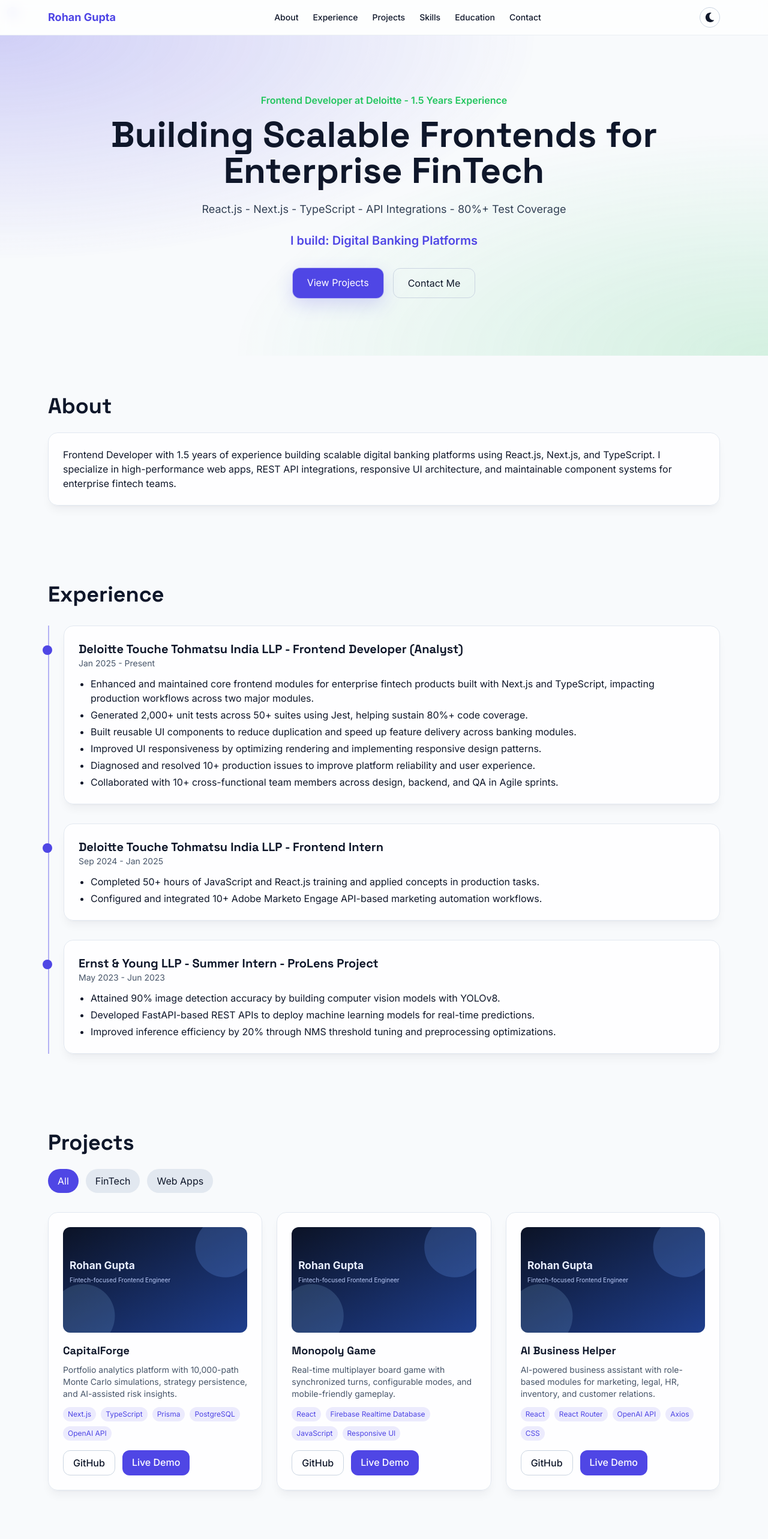
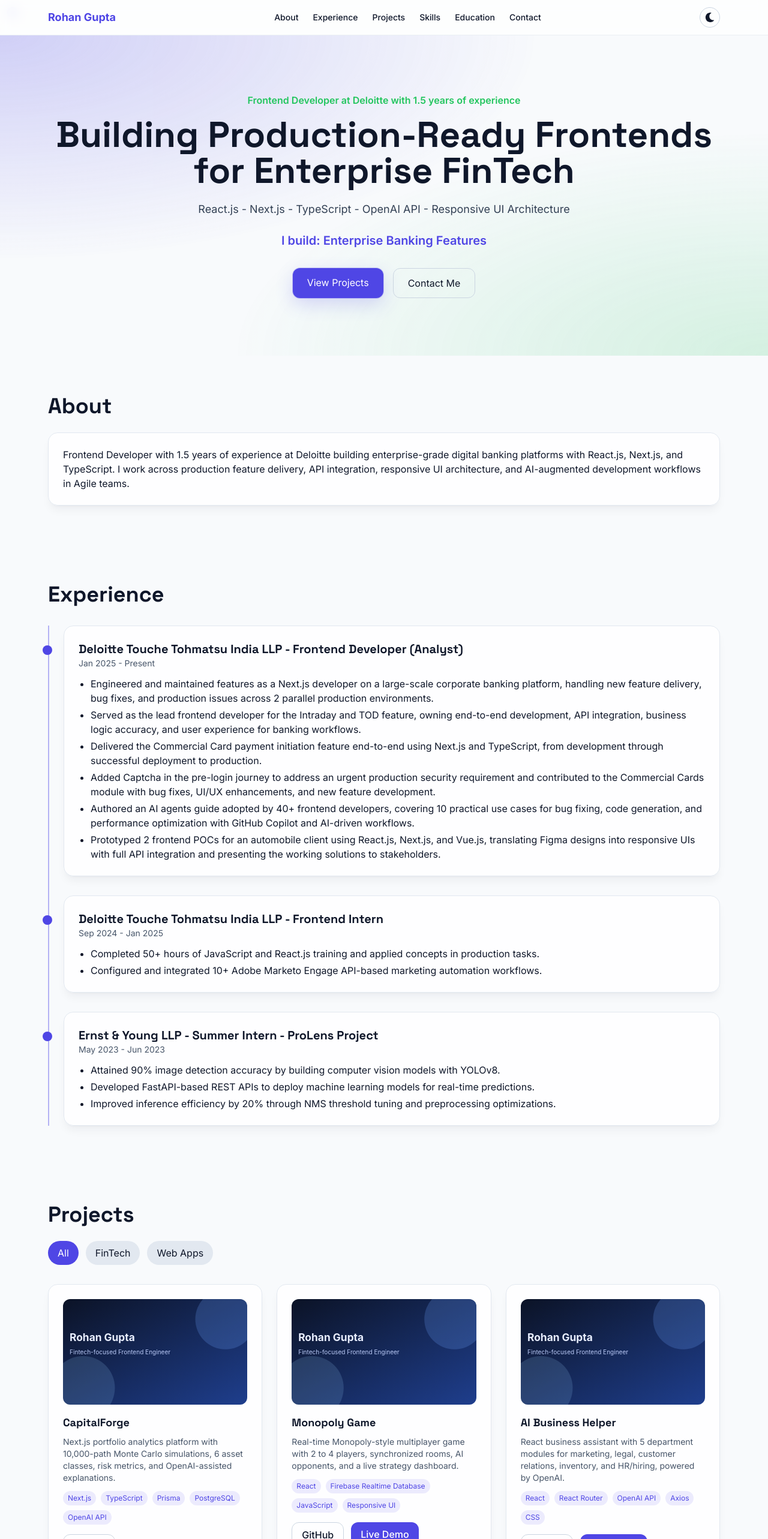
Before and after one commit to Rohan1572/Portfolio, a Next.js app: page / in a window 1280 px wide. Shown: the top 2566 px of the page at 60% size. Built offline with nearby package versions, Linux system fonts and the light colour scheme.

Commit message:
portfolio update

```diff
--- a/src/components/About.tsx
+++ b/src/components/About.tsx
@@ -7,9 +7,9 @@
       <h2 className="section-title">About</h2>
       <div className="card mt-6">
         <p>
-          Frontend Developer with 1.5 years of experience building scalable digital banking platforms using React.js,
-          Next.js, and TypeScript. I specialize in high-performance web apps, REST API integrations, responsive UI
-          architecture, and maintainable component systems for enterprise fintech teams.
+          Frontend Developer with 1.5 years of experience at Deloitte building enterprise-grade digital banking
+          platforms with React.js, Next.js, and TypeScript. I work across production feature delivery, API
+          integration, responsive UI architecture, and AI-augmented development workflows in Agile teams.
         </p>
       </div>
     </motion.section>
--- a/src/components/Contact.tsx
+++ b/src/components/Contact.tsx
@@ -41,6 +41,7 @@
           <p><strong>Location:</strong> New Delhi, India</p>
           <p><strong>LinkedIn:</strong> <a className="text-primary underline" href="https://www.linkedin.com/in/rohan-gupta-51b16615a/" target="_blank" rel="noreferrer">linkedin.com/in/rohan-gupta-51b16615a</a></p>
           <p><strong>GitHub:</strong> <a className="text-primary underline" href="https://github.com/Rohan1572" target="_blank" rel="noreferrer">github.com/Rohan1572</a></p>
+          <p><strong>Portfolio:</strong> <a className="text-primary underline" href="https://rohan-gupta.vercel.app/" target="_blank" rel="noreferrer">rohan-gupta.vercel.app</a></p>
         </div>
         <form onSubmit={handleSubmit} className="card space-y-4">
           <input name="name" placeholder="Name" required className="input" />
--- a/src/components/Education.tsx
+++ b/src/components/Education.tsx
@@ -15,8 +15,8 @@
         <motion.article initial="hidden" whileInView="visible" viewport={{ once: true }} variants={fadeInUp} className="card">
           <h3 className="text-lg font-bold">Certifications & Achievements</h3>
           <ul className="mt-3 list-disc pl-5 space-y-1">
-            <li>Microsoft Certified: Security, Compliance, and Identity Fundamentals</li>
-            <li>Published research paper: &quot;Exploiting Flaws in a Wi-Fi Network&quot; - IJERT Journal</li>
+            <li>Microsoft Certified: Security, Compliance, and Identity Fundamentals, May 2023</li>
+            <li>Published research paper: &quot;Exploiting Flaws in a Wi-Fi Network&quot;, IJERT Journal, Jul 2022</li>
           </ul>
         </motion.article>
       </div>
--- a/src/components/Hero.tsx
+++ b/src/components/Hero.tsx
@@ -3,7 +3,7 @@
 import { fadeInUp } from '@/animations/fadeIn';
 import { staggerContainer } from '@/animations/stagger';
 
-const rotating = ['Digital Banking Platforms', 'Scalable React Apps', 'High-Performance Web Interfaces'];
+const rotating = ['Enterprise Banking Features', 'AI-Augmented Frontend Workflows', 'Responsive React Experiences'];
 
 export default function Hero() {
   const [index, setIndex] = useState(0);
@@ -17,12 +17,12 @@
     <section id="home" className="relative overflow-hidden py-24">
       <div className="absolute inset-0 bg-mesh animate-pulse opacity-80" />
       <motion.div variants={staggerContainer} initial="hidden" animate="visible" className="relative mx-auto max-w-6xl px-4 text-center">
-        <motion.p variants={fadeInUp} className="mb-4 text-accent font-semibold">Frontend Developer at Deloitte - 1.5 Years Experience</motion.p>
+        <motion.p variants={fadeInUp} className="mb-4 text-accent font-semibold">Frontend Developer at Deloitte with 1.5 years of experience</motion.p>
         <motion.h1 variants={fadeInUp} className="text-4xl md:text-6xl font-extrabold leading-tight">
-          Building Scalable Frontends for Enterprise FinTech
+          Building Production-Ready Frontends for Enterprise FinTech
         </motion.h1>
         <motion.p variants={fadeInUp} className="mt-5 text-slate-700 dark:text-slate-300 text-lg">
-          React.js - Next.js - TypeScript - API Integrations - 80%+ Test Coverage
+          React.js - Next.js - TypeScript - OpenAI API - Responsive UI Architecture
         </motion.p>
         <motion.p variants={fadeInUp} className="mt-6 text-primary text-xl font-semibold">I build: {rotating[index]}</motion.p>
         <motion.div variants={fadeInUp} className="mt-8 flex justify-center gap-4">
--- a/src/components/Projects.tsx
+++ b/src/components/Projects.tsx
@@ -32,7 +32,7 @@
             <div className="mt-3 flex flex-wrap gap-2">{project.stack.map((tech) => <span key={tech} className="text-xs rounded-full bg-primary/10 text-primary px-2 py-1">{tech}</span>)}</div>
             <div className="mt-4 flex gap-3">
               <a href={project.github} target="_blank" rel="noreferrer noopener" className="btn-secondary">GitHub</a>
-              <a href={project.live} target="_blank" rel="noreferrer noopener" className="btn-primary">Live Demo</a>
+              {project.live && <a href={project.live} target="_blank" rel="noreferrer noopener" className="btn-primary">Live Demo</a>}
             </div>
           </motion.article>
         ))}
--- a/src/data/experience.ts
+++ b/src/data/experience.ts
@@ -4,12 +4,12 @@
     role: 'Frontend Developer (Analyst)',
     duration: 'Jan 2025 - Present',
     highlights: [
-      'Enhanced and maintained core frontend modules for enterprise fintech products built with Next.js and TypeScript, impacting production workflows across two major modules.',
-      'Generated 2,000+ unit tests across 50+ suites using Jest, helping sustain 80%+ code coverage.',
-      'Built reusable UI components to reduce duplication and speed up feature delivery across banking modules.',
-      'Improved UI responsiveness by optimizing rendering and implementing responsive design patterns.',
-      'Diagnosed and resolved 10+ production issues to improve platform reliability and user experience.',
-      'Collaborated with 10+ cross-functional team members across design, backend, and QA in Agile sprints.',
+      'Engineered and maintained features as a Next.js developer on a large-scale corporate banking platform, handling new feature delivery, bug fixes, and production issues across 2 parallel production environments.',
+      'Served as the lead frontend developer for the Intraday and TOD feature, owning end-to-end development, API integration, business logic accuracy, and user experience for banking workflows.',
+      'Delivered the Commercial Card payment initiation feature end-to-end using Next.js and TypeScript, from development through successful deployment to production.',
+      'Added Captcha in the pre-login journey to address an urgent production security requirement and contributed to the Commercial Cards module with bug fixes, UI/UX enhancements, and new feature development.',
+      'Authored an AI agents guide adopted by 40+ frontend developers, covering 10 practical use cases for bug fixing, code generation, and performance optimization with GitHub Copilot and AI-driven workflows.',
+      'Prototyped 2 frontend POCs for an automobile client using React.js, Next.js, and Vue.js, translating Figma designs into responsive UIs with full API integration and presenting the working solutions to stakeholders.',
     ],
   },
   {
--- a/src/data/projects.ts
+++ b/src/data/projects.ts
@@ -7,7 +7,7 @@
   stack: string[];
   image: string;
   github: string;
-  live: string;
+  live?: string;
 }
 
 export const projectFilters: ProjectCategory[] = ['All', 'FinTech', 'Web Apps'];
@@ -16,16 +16,15 @@
   {
     title: 'CapitalForge',
     category: 'FinTech',
-    description: 'Portfolio analytics platform with 10,000-path Monte Carlo simulations, strategy persistence, and AI-assisted risk insights.',
+    description: 'Next.js portfolio analytics platform with 10,000-path Monte Carlo simulations, 6 asset classes, risk metrics, and OpenAI-assisted explanations.',
     stack: ['Next.js', 'TypeScript', 'Prisma', 'PostgreSQL', 'OpenAI API'],
     image: '/og-image.svg',
     github: 'https://github.com/Rohan1572/capital-forge',
-    live: 'https://rohan-gupta.vercel.app/',
   },
   {
     title: 'Monopoly Game',
     category: 'Web Apps',
-    description: 'Real-time multiplayer board game with synchronized turns, configurable modes, and mobile-friendly gameplay.',
+    description: 'Real-time Monopoly-style multiplayer game with 2 to 4 players, synchronized rooms, AI opponents, and a live strategy dashboard.',
     stack: ['React', 'Firebase Realtime Database', 'JavaScript', 'Responsive UI'],
     image: '/og-image.svg',
     github: 'https://github.com/Bhavya1912/monopoly-game',
@@ -34,7 +33,7 @@
   {
     title: 'AI Business Helper',
     category: 'Web Apps',
-    description: 'AI-powered business assistant with role-based modules for marketing, legal, HR, inventory, and customer relations.',
+    description: 'React business assistant with 5 department modules for marketing, legal, customer relations, inventory, and HR/hiring, powered by OpenAI.',
     stack: ['React', 'React Router', 'OpenAI API', 'Axios', 'CSS'],
     image: '/og-image.svg',
     github: 'https://github.com/Rohan1572/ai-business-helper',
--- a/src/data/skills.ts
+++ b/src/data/skills.ts
@@ -9,9 +9,9 @@
 
 export const skills: SkillCategory[] = [
   { title: 'Languages', icon: FaCode, skills: ['JavaScript', 'TypeScript', 'Python', 'Java', 'C', 'C++'] },
-  { title: 'Frontend', icon: FaCode, skills: ['React.js', 'Next.js', 'Redux', 'HTML5', 'CSS3', 'SCSS', 'Material UI', 'Webpack'] },
-  { title: 'API & Integration', icon: FaServer, skills: ['REST APIs', 'OpenAI API', 'API Integration', 'Axios'] },
-  { title: 'Backend', icon: FaServer, skills: ['FastAPI', 'PHP', 'MySQL', 'PostgreSQL', 'Prisma'] },
-  { title: 'Tools & Workflow', icon: FaTools, skills: ['Git', 'GitHub', 'JIRA', 'Jenkins', 'Figma', 'CI/CD', 'Agile Methodology', 'Code Review'] },
+  { title: 'Frontend', icon: FaCode, skills: ['React.js', 'Next.js', 'Vue.js', 'Redux', 'HTML5', 'CSS3', 'SCSS', 'Material UI', 'Webpack'] },
+  { title: 'API & Integration', icon: FaServer, skills: ['REST APIs', 'OpenAI API', 'Axios', 'Adobe Marketo Engage APIs'] },
+  { title: 'Backend', icon: FaServer, skills: ['FastAPI', 'PHP', 'MySQL', 'PostgreSQL', 'Prisma', 'Firebase'] },
+  { title: 'Tools & Workflow', icon: FaTools, skills: ['Git', 'GitHub', 'JIRA', 'Jenkins', 'Figma', 'GitHub Copilot', 'CI/CD', 'Agile Methodology', 'Code Review'] },
   { title: 'Architecture', icon: FaLock, skills: ['Component Architecture', 'State Management', 'Responsive Web Design', 'Cross-Browser Compatibility', 'Performance Optimization'] },
 ];
--- a/src/pages/index.tsx
+++ b/src/pages/index.tsx
@@ -27,10 +27,10 @@
   return (
     <>
       <Head>
-        <title>Rohan Gupta | Frontend Developer</title>
-        <meta name="description" content="Frontend Developer with 1.5 years of experience building scalable digital banking products with React, Next.js, and TypeScript." />
-        <meta property="og:title" content="Rohan Gupta | Frontend Developer" />
-        <meta property="og:description" content="Building high-performance frontend systems for enterprise fintech products." />
+        <title>Rohan Gupta | Frontend Developer at Deloitte</title>
+        <meta name="description" content="Frontend Developer with 1.5 years of experience at Deloitte building enterprise banking platforms with React, Next.js, TypeScript, and AI-augmented workflows." />
+        <meta property="og:title" content="Rohan Gupta | Frontend Developer at Deloitte" />
+        <meta property="og:description" content="Building production-ready frontend systems for enterprise fintech products." />
         <meta property="og:image" content="/og-image.svg" />
       </Head>
       <div className="cursor-dot" />
```
